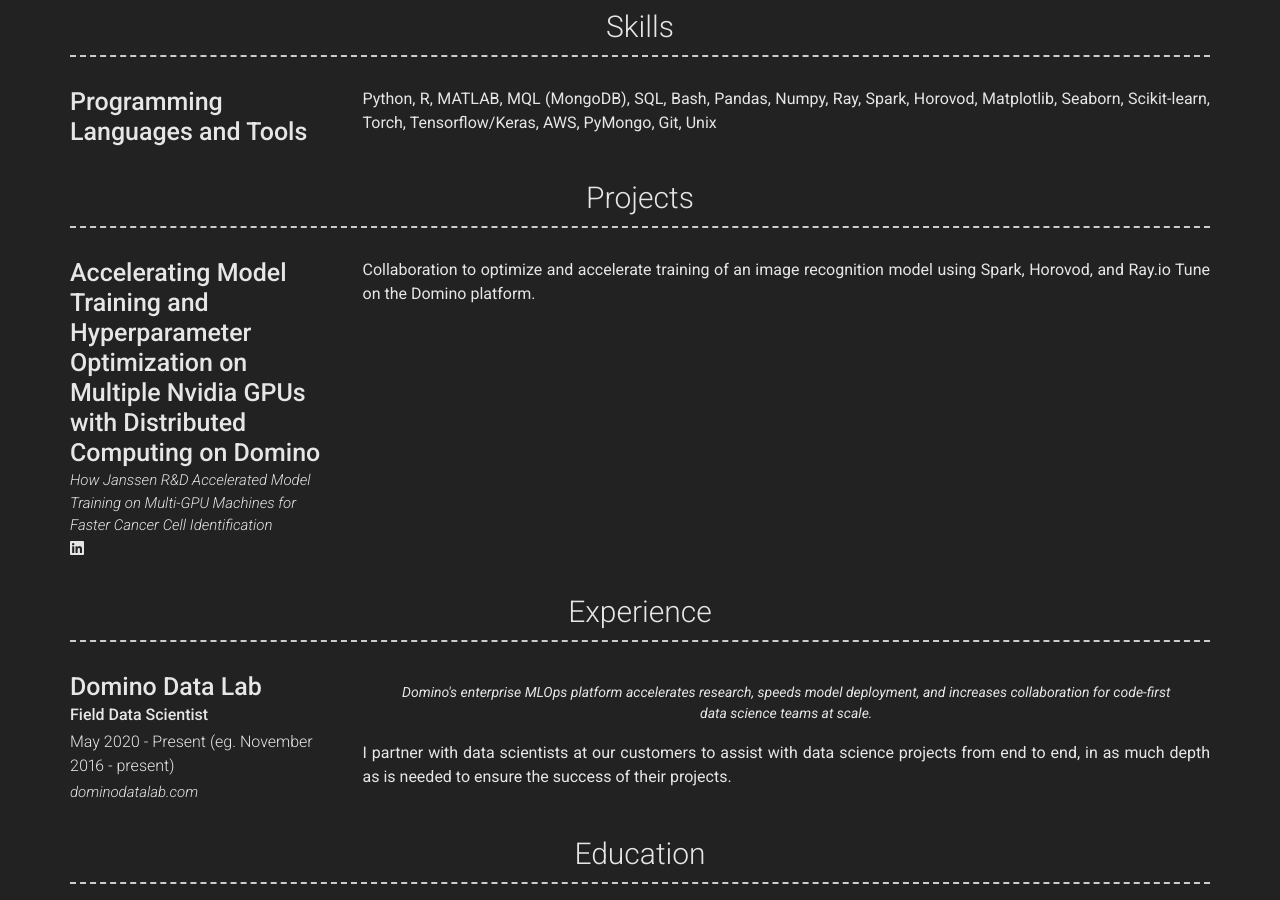
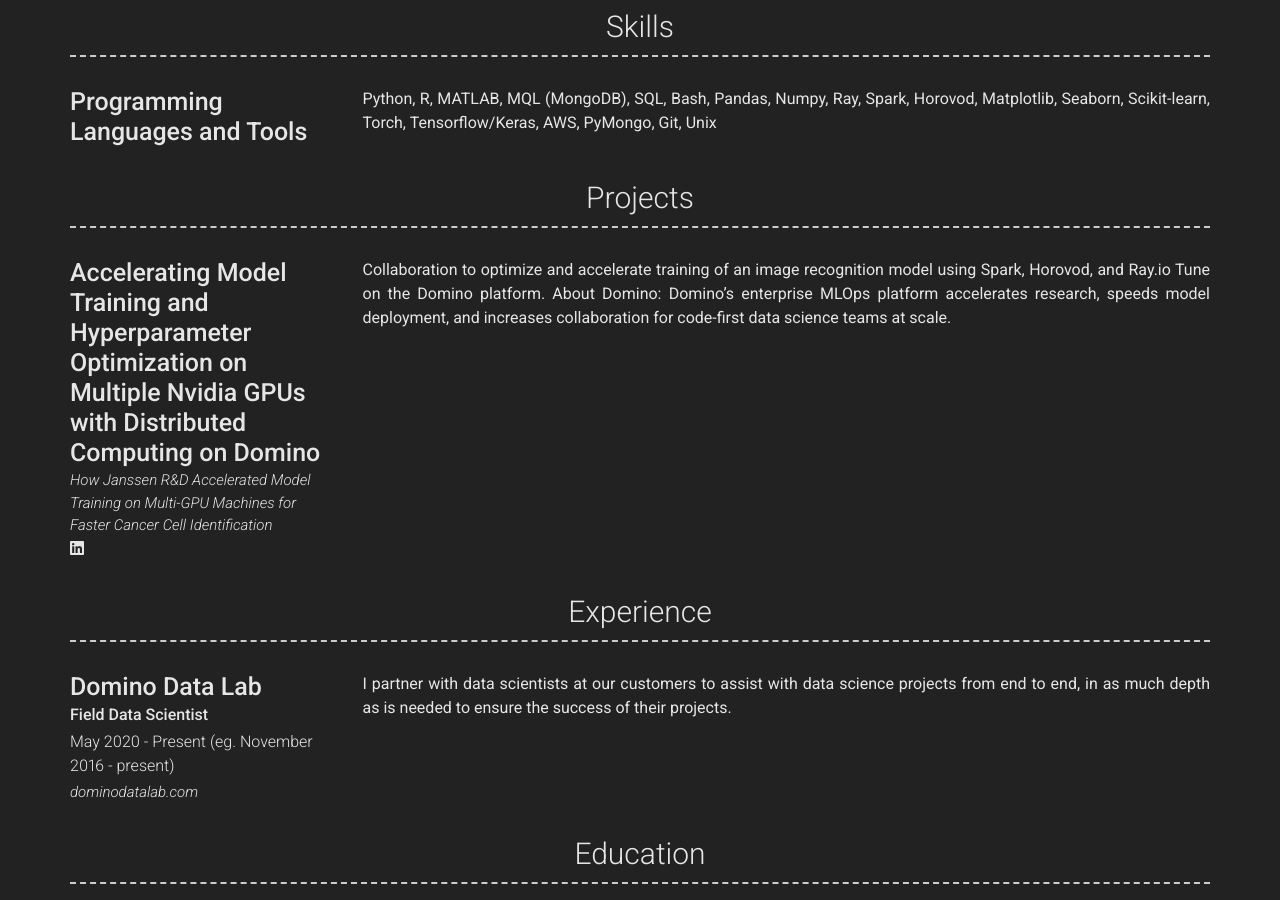
Before and after one commit to katieshakman/katieshakman.github.io, a Jekyll site: the page built from index.md, in a window 1280 px wide and 900 px high, scrolled down 543 px. Built offline with Jekyll 4.4.1, drawn with Linux system fonts in a browser that asks for light colours; nearby versions of some CDN libraries.

Commit message:
Update _config.yml

```diff
--- a/_config.yml
+++ b/_config.yml
@@ -85,6 +85,7 @@ content:
 #           Collaboration to optimize and accelerate training of an image recognition model using Spark, Horovod, and Ray.io Tune on the Domino platform.
         description: |
           Collaboration to optimize and accelerate training of an image recognition model using Spark, Horovod, and Ray.io Tune on the Domino platform.
+          About Domino: Domino's enterprise MLOps platform accelerates research, speeds model deployment, and increases collaboration for code-first data science teams at scale.
   - title: Experience
     layout: list
     content:
@@ -93,8 +94,8 @@ content:
         sub_title: Field Data Scientist
         caption: May 2020 - Present (eg. November 2016 - present)
         link: dominodatalab.com
-        quote: >
-          Domino's enterprise MLOps platform accelerates research, speeds model deployment, and increases collaboration for code-first data science teams at scale.
+#         quote: >
+#           Domino's enterprise MLOps platform accelerates research, speeds model deployment, and increases collaboration for code-first data science teams at scale.
         description: | # this will include new lines to allow paragraphs
           I partner with data scientists at our customers to assist with data science projects from end to end, in as much depth as is needed to ensure the success of their projects.
   - title: Education
```
